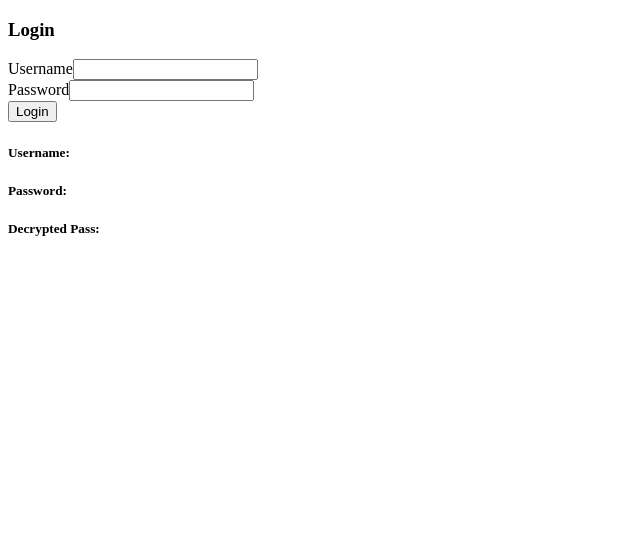
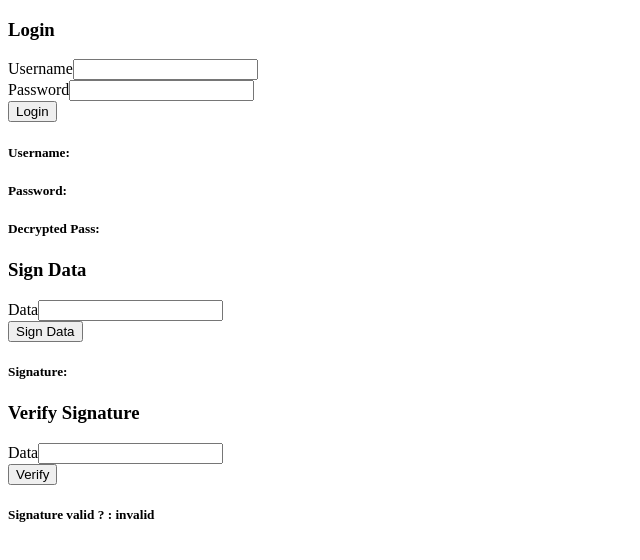
Before and after one commit to musobarlab/reactjs-webcrypto-api-example, a React (Create React App) app: page / in a window 1280 px wide. Shown: the top 560 px of the page, without its empty margins (0-640 px from the left). Built offline with nearby package versions, Linux system fonts and the light colour scheme.

Commit message:
RSA: add digital signature feature

```diff
--- a/src/App.js
+++ b/src/App.js
@@ -17,6 +17,10 @@ function App() {
   const [usernameOut, setUsernameOut] = useState('');
   const [encryptedPassword, setEncryptedPassword] = useState('');
   const [decryptedPassword, setDecryptedPassword] = useState('');
+
+  const [data, setData] = useState('');
+  const [signature, setSignature] = useState('');
+  const [signatureValid, setSignatureValid] = useState(false);
 
   const handleSubmit = async (e) => {
     e.preventDefault();
@@ -47,6 +51,28 @@ function App() {
 
   };
 
+  const handleSubmitSignData = async (e) => {
+    e.preventDefault();
+
+    const encoder = new TextEncoder();
+    const decoder = new TextDecoder();
+    console.log(data)
+
+    const signatureArrayBuff = await rsa.signWithPssSha512(privateKey, encoder.encode(data));
+    setSignature(utils.toHex(new Uint8Array(signatureArrayBuff)));
+  };
+
+  const handleSubmitVerifySignature = async (e) => {
+    e.preventDefault();
+
+    const encoder = new TextEncoder();
+    const decoder = new TextDecoder();
+    console.log(data)
+
+    const valid = await rsa.verifySignatureWithPssSha512(publicKey, utils.fromHex(signature), encoder.encode(data));
+    console.log(valid);
+    setSignatureValid(valid);
+  };
   return (
     <div>
       <header>
@@ -85,6 +111,54 @@ function App() {
           <h5>Decrypted Pass: {decryptedPassword}</h5>
         </div>
       </form>
+
+      <header>
+        <h3>Sign Data</h3>
+      </header>
+      <form>
+        <div>
+          <label>Data</label>
+          <input
+            type="text"
+            id="data"
+            value={data}
+            onChange={(e) => setData(e.target.value)}
+            required={true}
+            />
+        </div>
+
+        <div>
+          <button onClick={handleSubmitSignData}>Sign Data</button>
+        </div>
+
+        <div>
+          <h5>Signature: {signature}</h5>
+        </div>
+      </form>
+
+      <header>
+        <h3>Verify Signature</h3>
+      </header>
+      <form>
+        <div>
+          <label>Data</label>
+          <input
+            type="text"
+            id="signature"
+            value={signature}
+            onChange={(e) => setSignature(e.target.value)}
+            required={true}
+            />
+        </div>
+
+        <div>
+          <button onClick={handleSubmitVerifySignature}>Verify</button>
+        </div>
+
+        <div>
+          <h5>Signature valid ? : {signatureValid ? 'valid':'invalid'}</h5>
+        </div>
+      </form>
     </div>
   );
 }
--- a/src/crypto/rsa.js
+++ b/src/crypto/rsa.js
@@ -1,6 +1,6 @@
-import { fromHex, toHex, str2ab, DIGEST } from './utils';
+import { fromHex, toHex, str2ab, DIGEST, DIGEST_SALT_LENGTH } from './utils';
 
-async function loadPublicKey(pem, alg) {
+function loadPublicKey(pem) {
     const pemHeader = "-----BEGIN PUBLIC KEY-----";
     const pemFooter = "-----END PUBLIC KEY-----\n";
     const pemContents = pem.substring(pemHeader.length, pem.length - pemFooter.length);
@@ -8,6 +8,23 @@ async function loadPublicKey(pem, alg) {
     const binaryDerString = window.atob(pemContents);
     // convert from a binary string to an ArrayBuffer
     const binaryDer = str2ab(binaryDerString);
+    return binaryDer;
+}
+
+function loadPrivateKey(pem) {
+    // fetch the part of the PEM string between header and footer
+    const pemHeader = "-----BEGIN PRIVATE KEY-----";
+    const pemFooter = "-----END PRIVATE KEY-----\n";
+    const pemContents = pem.substring(pemHeader.length, pem.length - pemFooter.length);
+    // base64 decode the string to get the binary data
+    const binaryDerString = window.atob(pemContents);
+    // convert from a binary string to an ArrayBuffer
+    const binaryDer = str2ab(binaryDerString);
+    return binaryDer;
+}
+
+async function loadPublicKeyForEncryption(pem, alg) {
+    const binaryDer = loadPublicKey(pem);
 
     return await crypto.subtle.importKey(
         'spki',
@@ -21,16 +38,24 @@ async function loadPublicKey(pem, alg) {
     );
 }
 
+async function loadPublicKeyForVerifySignature(pem, alg) {
+    const binaryDer = loadPublicKey(pem);
+
+    return await crypto.subtle.importKey(
+        'spki',
+        binaryDer,
+        {
+            name: 'RSA-PSS',
+            hash: alg,
+        },
+        true,
+        ['verify']
+    );
+}
+
 //  format should be PKCS8
-async function loadPrivateKey(pem, alg) {
-    // fetch the part of the PEM string between header and footer
-    const pemHeader = "-----BEGIN PRIVATE KEY-----";
-    const pemFooter = "-----END PRIVATE KEY-----\n";
-    const pemContents = pem.substring(pemHeader.length, pem.length - pemFooter.length);
-    // base64 decode the string to get the binary data
-    const binaryDerString = window.atob(pemContents);
-    // convert from a binary string to an ArrayBuffer
-    const binaryDer = str2ab(binaryDerString);
+async function loadPrivateKeyForEncryption(pem, alg) {
+    const binaryDer = loadPrivateKey(pem)
 
     return await window.crypto.subtle.importKey(
         'pkcs8',
@@ -44,8 +69,24 @@ async function loadPrivateKey(pem, alg) {
     );
 }
 
+//  format should be PKCS8
+async function loadPrivateKeyForSigning(pem, alg) {
+    const binaryDer = loadPrivateKey(pem)
+
+    return await window.crypto.subtle.importKey(
+        'pkcs8',
+        binaryDer,
+        {
+            name: 'RSA-PSS',
+            hash: alg,
+        },
+        true,
+        ['sign']
+    );
+}
+
 async function encryptWithOAEP(publicKey, hash, plainData) {
-    const key = await loadPublicKey(publicKey, hash);
+    const key = await loadPublicKeyForEncryption(publicKey, hash);
     return await window.crypto.subtle.encrypt(
         {
             name: 'RSA-OAEP',
@@ -57,7 +98,7 @@ async function encryptWithOAEP(publicKey, hash, plainData) {
 }
 
 async function decryptWithOAEP(privateKey, hash, encryptedData) {
-    const key = await loadPrivateKey(privateKey, hash);
+    const key = await loadPrivateKeyForEncryption(privateKey, hash);
     return await window.crypto.subtle.decrypt(
         {
             name: 'RSA-OAEP',
@@ -101,3 +142,64 @@ export function decryptWithOAEPSha384(privateKey, encryptedData) {
 export function decryptWithOAEPSha512(privateKey, encryptedData) {
     return decryptWithOAEP(privateKey, DIGEST['SHA-512'], encryptedData);
 }
+
+// digital signature
+
+// sign data with PSS and return a promise a promise that fulfills an array buffer containing the signature
+async function signWithPss(privateKey, hash, data) {
+    const key = await loadPrivateKeyForSigning(privateKey, hash);
+    return await window.crypto.subtle.sign(
+        {
+            name: 'RSA-PSS',
+            saltLength: DIGEST_SALT_LENGTH[hash]
+        },
+        key,
+        data,
+    );
+}
+
+// verify signature with PSS and return a Promise that fulfills with a boolean value: true if the signature is valid, false otherwise.
+async function verifySignatureWithPss(publicKey, signature, hash, data) {
+    const key = await loadPublicKeyForVerifySignature(publicKey, hash);
+    return await window.crypto.subtle.verify(
+        {
+            name: 'RSA-PSS',
+            saltLength: DIGEST_SALT_LENGTH[hash]
+        },
+        key,
+        signature,
+        data,
+    );
+}
+
+export function signWithPssSha1(privateKey, data) {
+    return signWithPss(privateKey, DIGEST['SHA-1'], data);
+}
+
+export function signWithPssSha256(privateKey, data) {
+    return signWithPss(privateKey, DIGEST['SHA-256'], data);
+}
+
+export function signWithPssSha384(privateKey, data) {
+    return signWithPss(privateKey, DIGEST['SHA-384'], data);
+}
+
+export function signWithPssSha512(privateKey, data) {
+    return signWithPss(privateKey, DIGEST['SHA-512'], data);
+}
+
+export function verifySignatureWithPssSha1(publicKey, signature, data) {
+    return verifySignatureWithPss(publicKey, signature, DIGEST['SHA-1'], data);
+}
+
+export function verifySignatureWithPssSha256(publicKey, signature, data) {
+    return verifySignatureWithPss(publicKey, signature, DIGEST['SHA-256'], data);
+}
+
+export function verifySignatureWithPssSha384(publicKey, signature, data) {
+    return verifySignatureWithPss(publicKey, signature, DIGEST['SHA-384'], data);
+}
+
+export function verifySignatureWithPssSha512(publicKey, signature, data) {
+    return verifySignatureWithPss(publicKey, signature, DIGEST['SHA-512'], data);
+}
--- a/src/crypto/utils.js
+++ b/src/crypto/utils.js
@@ -65,3 +65,10 @@ export const DIGEST = {
     'SHA-384': 'SHA-384',
     'SHA-512': 'SHA-512'
 };
+
+export const DIGEST_SALT_LENGTH = {
+    'SHA-1': 20,
+    'SHA-256': 32,
+    'SHA-384': 48,
+    'SHA-512': 64
+};
```
